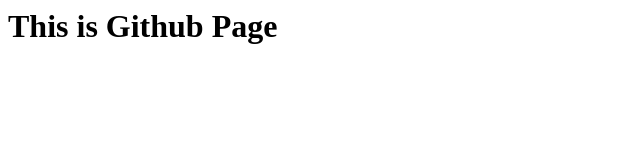
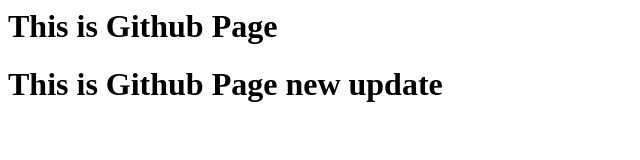
Before and after one commit to Mohit-Sharma-ML/terraform_repo, a plain HTML site: page index.html in a window 1280 px wide. Shown: the whole page, without its empty margins (0-640 px from the left). Drawn offline with Linux system fonts and the light colour scheme.

Commit message:
Update index.html

```diff
--- a/index.html
+++ b/index.html
@@ -4,5 +4,6 @@
 </head>
 <body>
 <h1> This is Github Page </h1>
+  <h1> This is Github Page new update </h1>
 </body>
 </html>
```
